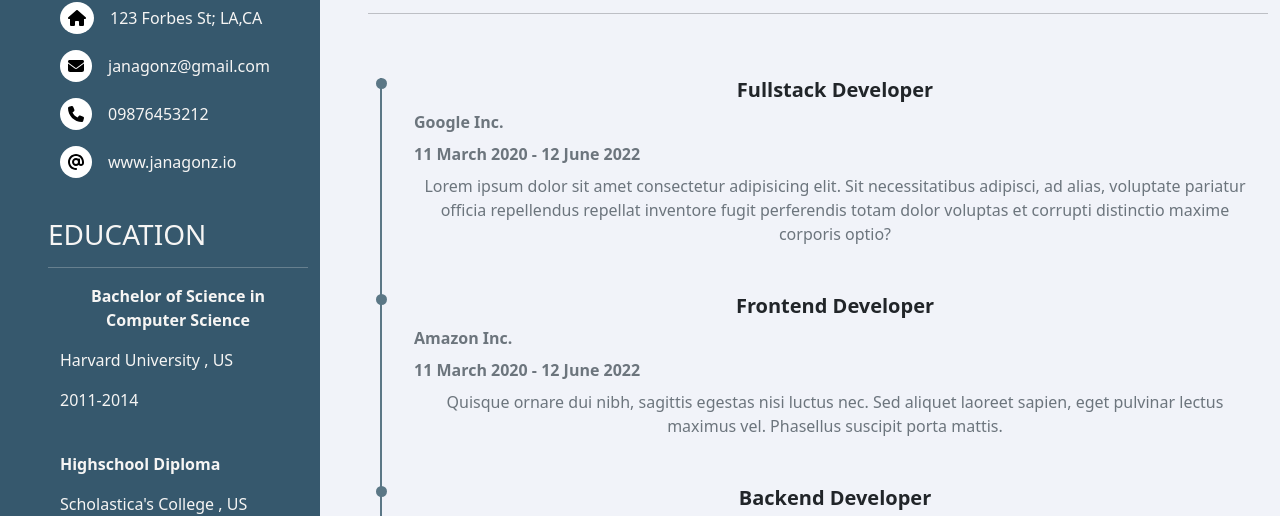
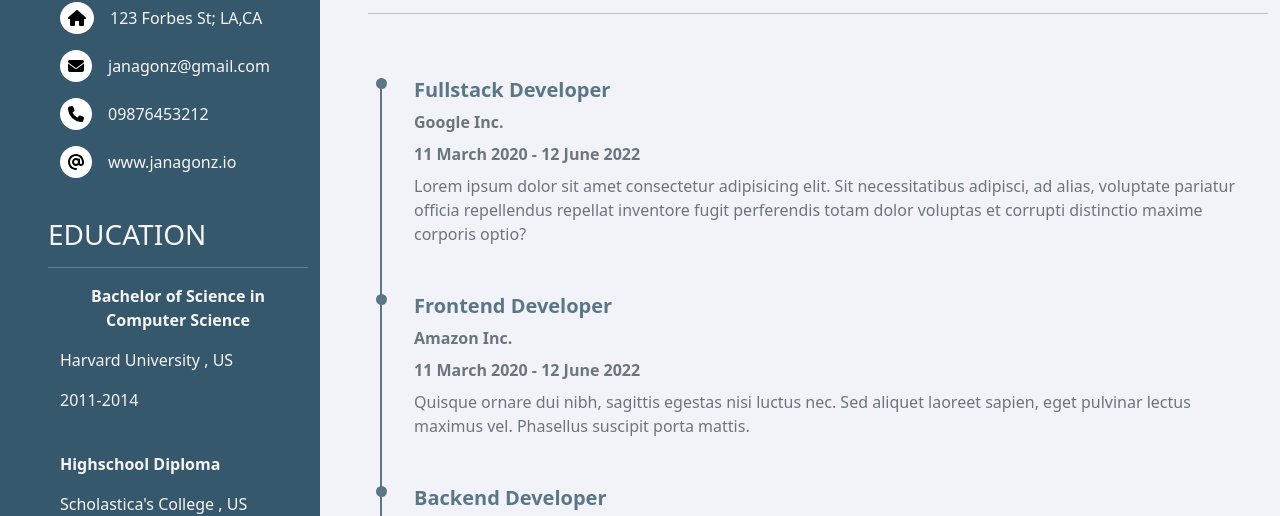
Before and after one commit to jzlvibora/react-cv-builder, a React (Create React App) app: page / in a window 1280 px wide. Shown: the part 285-801 px from the top of the page. Built offline with nearby package versions, Linux system fonts and the light colour scheme.

Commit message:
fixed alignment

```diff
--- a/src/components/WorkXp.module.css
+++ b/src/components/WorkXp.module.css
@@ -1,9 +1,16 @@
 
 /* timeline */
+
 .timeline {
     border-left: 2px solid #5b7786;
     position: relative;
     list-style: none;
+    color:#5b7686;
+    text-align: left;
+  }
+
+  .timeline_item h5{
+    text-align: left;
   }
 
   .timeline .timeline_item {
```
